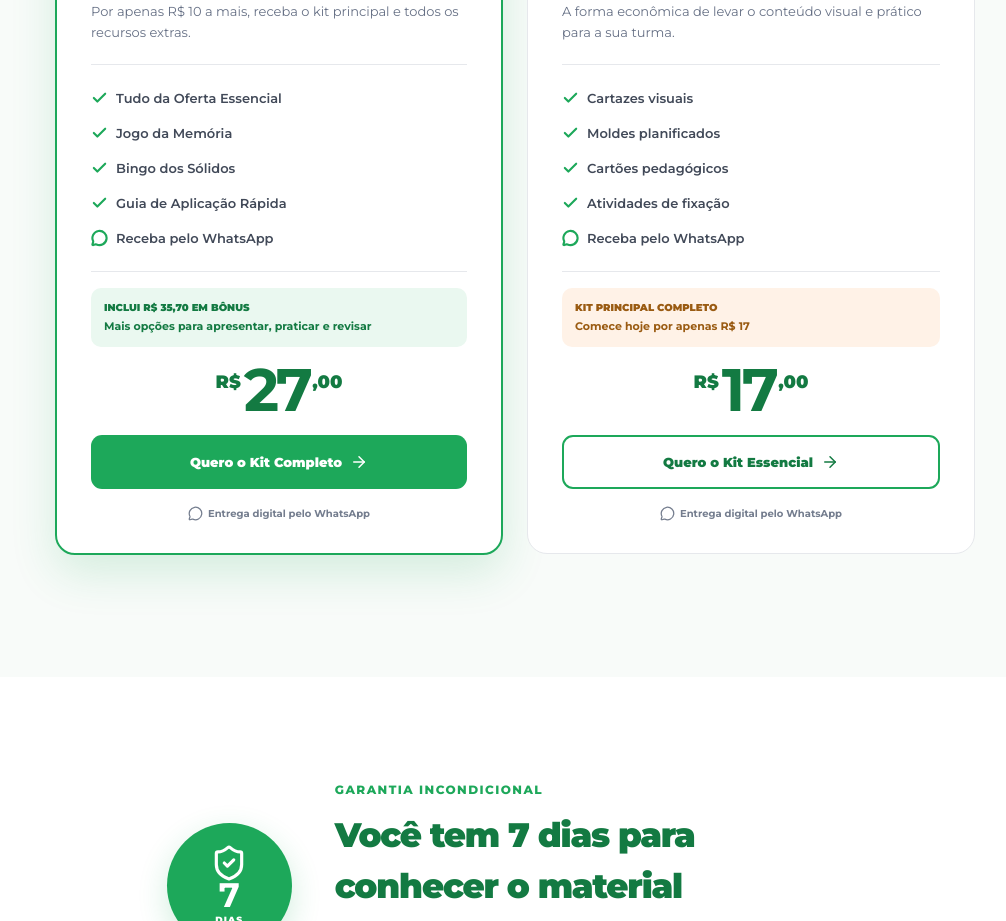
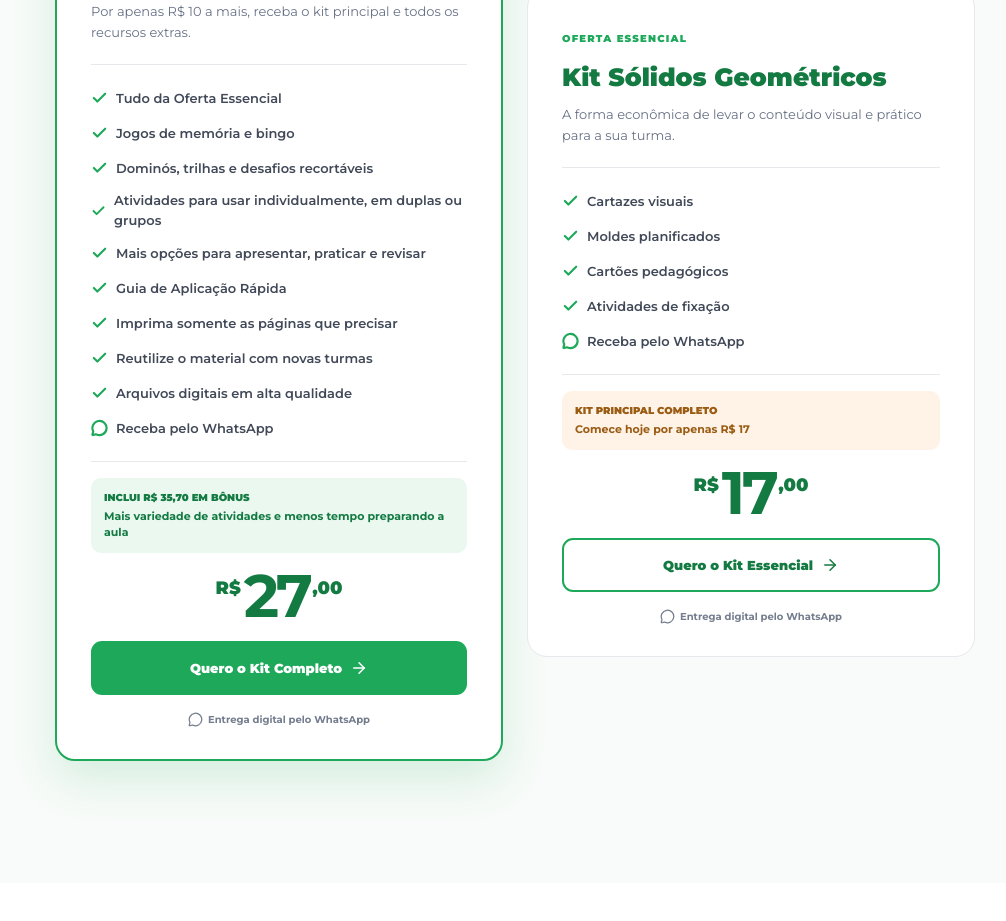
Before and after one commit to asfaltando6-byte/GEOMETRICOS, a Next.js app: page / in a window 1280 px wide. Shown: the part 8360-9281 px from the top of the page, without its empty margins (125-1131 px from the left). Built offline with nearby package versions, Linux system fonts and the light colour scheme.

Commit message:
Reforça vantagens da oferta completa

```diff
--- a/app/page.tsx
+++ b/app/page.tsx
@@ -279,12 +279,17 @@ export default function Home() {
             <p className="plan-description">Por apenas R$ 10 a mais, receba o kit principal e todos os recursos extras.</p>
             <ul>
               <li><Check /> Tudo da Oferta Essencial</li>
-              <li><Check /> Jogo da Memória</li>
-              <li><Check /> Bingo dos Sólidos</li>
+              <li><Check /> Jogos de memória e bingo</li>
+              <li><Check /> Dominós, trilhas e desafios recortáveis</li>
+              <li><Check /> Atividades para usar individualmente, em duplas ou grupos</li>
+              <li><Check /> Mais opções para apresentar, praticar e revisar</li>
               <li><Check /> Guia de Aplicação Rápida</li>
+              <li><Check /> Imprima somente as páginas que precisar</li>
+              <li><Check /> Reutilize o material com novas turmas</li>
+              <li><Check /> Arquivos digitais em alta qualidade</li>
               <li><MessageCircle /> Receba pelo WhatsApp</li>
             </ul>
-            <div className="plan-value"><span>Inclui R$ 35,70 em bônus</span><strong>Mais opções para apresentar, praticar e revisar</strong></div>
+            <div className="plan-value"><span>Inclui R$ 35,70 em bônus</span><strong>Mais variedade de atividades e menos tempo preparando a aula</strong></div>
             <div className="price"><small>R$</small><strong>27</strong><small>,00</small></div>
             <a href="https://pay.cakto.com.br/gqpw3f9_1106378" target="_blank" rel="noopener noreferrer">Quero o Kit Completo <ArrowRight size={18} /></a>
             <span className="safe-note"><MessageCircle size={15} /> Entrega digital pelo WhatsApp</span>
```
